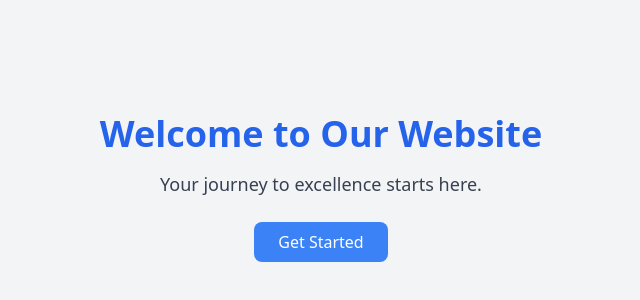
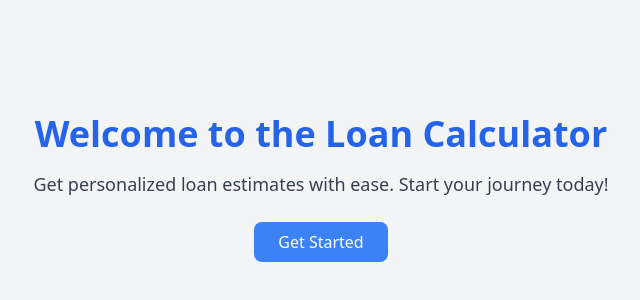
Before and after one commit to stephenOwino/Loan-Calculator_React, a React (Vite) app: page / in a window 1280 px wide. Shown: the part 212-512 px from the top of the page, without its empty margins (319-959 px from the left). Built offline with nearby package versions, Linux system fonts and the light colour scheme.

Commit message:
modified homepage

```diff
--- a/src/App.jsx
+++ b/src/App.jsx
@@ -15,7 +15,7 @@ const App = () => {
 		<Router>
 			<Routes>
 				<Route path='/' element={<HomePage />} />
-				<Route path='/signup' element={<SignupPage />} />
+				<Route path='/register' element={<SignupPage />} />
 				<Route path='/' element={<Navigate to='/signup' replace />} />
 			</Routes>
 			<ToastContainer />
--- a/src/Pages/HomePage.jsx
+++ b/src/Pages/HomePage.jsx
@@ -1,16 +1,26 @@
 // src/HomePage.js
 import React from "react";
+import { useNavigate } from "react-router-dom";
 
 const HomePage = () => {
+	const navigate = useNavigate();
+
+	const handleGetStarted = () => {
+		navigate("/register");
+	};
+
 	return (
 		<div className='min-h-screen bg-gray-100 flex flex-col items-center justify-center'>
 			<h1 className='text-4xl font-bold text-blue-600 mb-4'>
-				Welcome to Our Website
+				Welcome to the Loan Calculator
 			</h1>
 			<p className='text-lg text-gray-700 mb-6'>
-				Your journey to excellence starts here.
+				Get personalized loan estimates with ease. Start your journey today!
 			</p>
-			<button className='px-6 py-2 bg-blue-500 text-white rounded-lg hover:bg-blue-600 transition duration-300'>
+			<button
+				onClick={handleGetStarted}
+				className='px-6 py-2 bg-blue-500 text-white rounded-lg hover:bg-blue-600 transition duration-300'
+			>
 				Get Started
 			</button>
 		</div>
```
